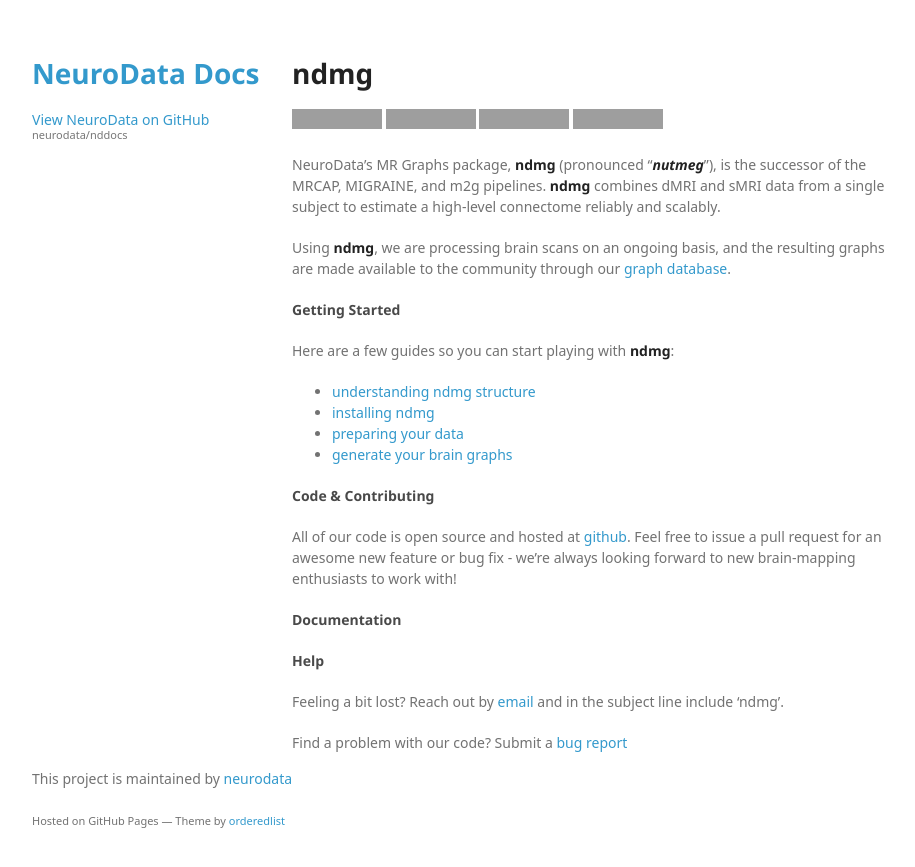
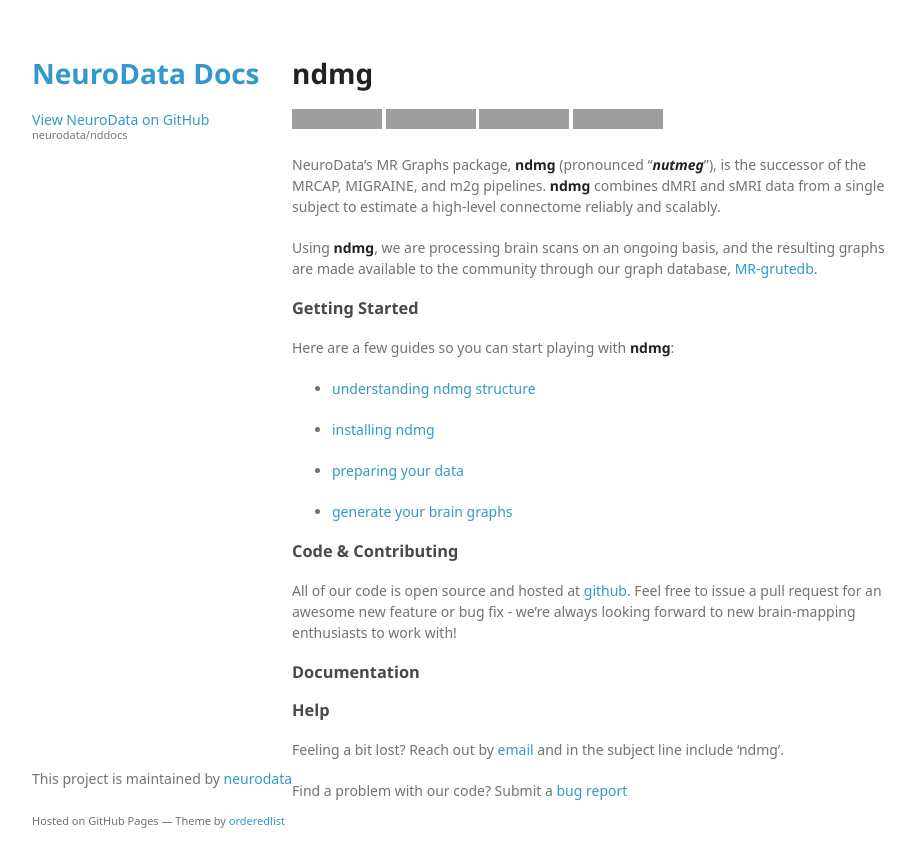
Before and after one commit to neurodata/nddocs-archive, a Jekyll site: the page built from mrgraphs/index.md, in a window 1280 px wide, cut to the strip 0-867 px from the top of the page. Shown: the whole strip, without its empty margins (178-1093 px from the left). Built offline with Jekyll 4.4.1, drawn with Linux system fonts in a browser that asks for light colours; some web fonts are replaced; grey boxes are pictures that could not be loaded.

Commit message:
fixed formatting

```diff
--- a/mrgraphs/index.md
+++ b/mrgraphs/index.md
@@ -12,26 +12,30 @@
 
 NeuroData's MR Graphs package, **ndmg** (pronounced "***nutmeg***"), is the successor of the MRCAP, MIGRAINE, and m2g pipelines. **ndmg** combines dMRI and sMRI data from a single subject to estimate a high-level connectome reliably and scalably.
 
-Using **ndmg**, we are processing brain scans on an ongoing basis, and the resulting graphs are made available to the community through our [graph database](http://openconnecto.me/graph-services/).
+Using **ndmg**, we are processing brain scans on an ongoing basis, and the resulting graphs are made available to the community through our graph database, [MR-grutedb](http://openconnecto.me/graph-services/).
 
 
-#### Getting Started
+### Getting Started
 
 Here are a few guides so you can start playing with **ndmg**:
-  - [understanding ndmg structure](#)
-  - [installing ndmg](#)
-  - [preparing your data](#)
-  - [generate your brain graphs](#)
+
+- [understanding ndmg structure](#)
+
+- [installing ndmg](#)
+
+- [preparing your data](#)
+
+- [generate your brain graphs](#)
 
 
-#### Code & Contributing
+### Code & Contributing
 All of our code is open source and hosted at [github](https://github.com/neurodata/ndmg/). Feel free to issue a pull request for an awesome new feature or bug fix - we're always looking forward to new brain-mapping enthusiasts to work with!
 
 
-#### Documentation
+### Documentation
 
 
-#### Help
+### Help
 Feeling a bit lost? Reach out by [email](mailto:support@neurodata.io) and in the subject line include 'ndmg'.
 
 Find a problem with our code? Submit a [bug report](https://github.com/neurodata/ndmg/issues/new)
```
